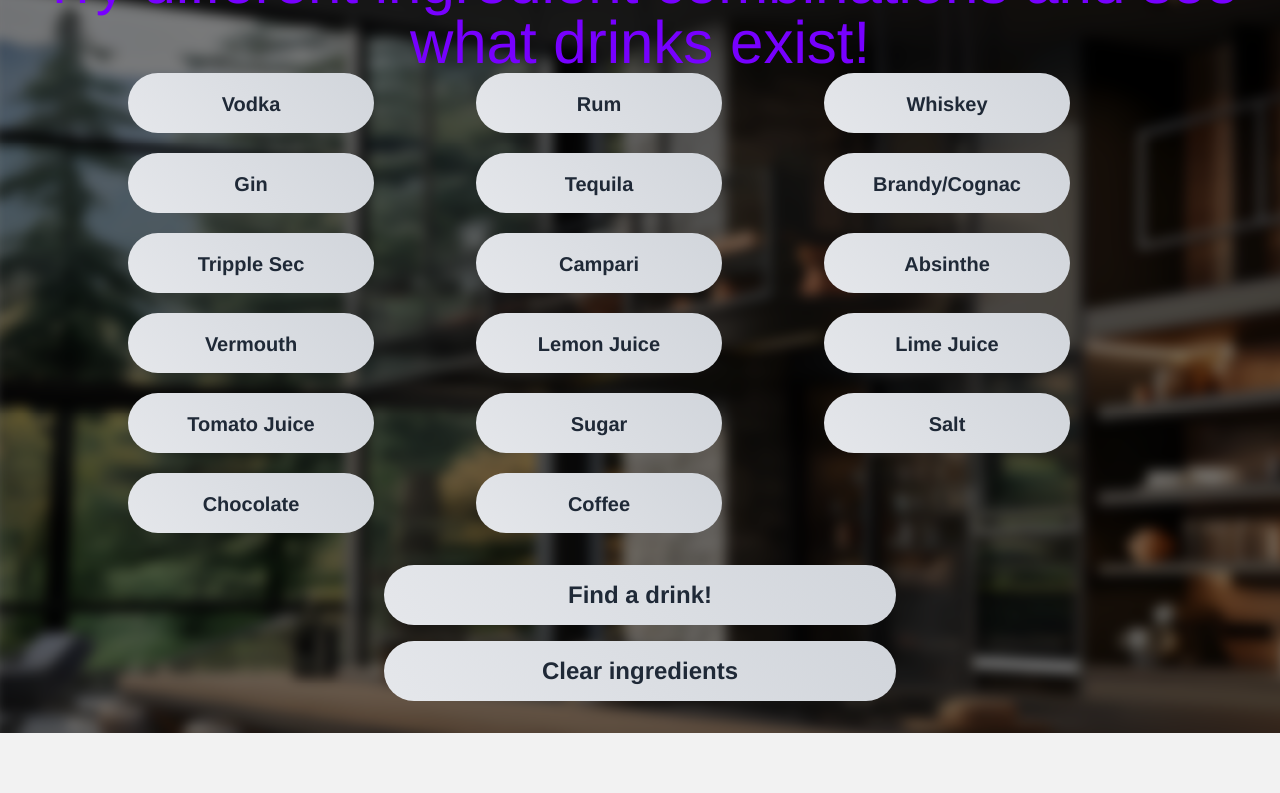
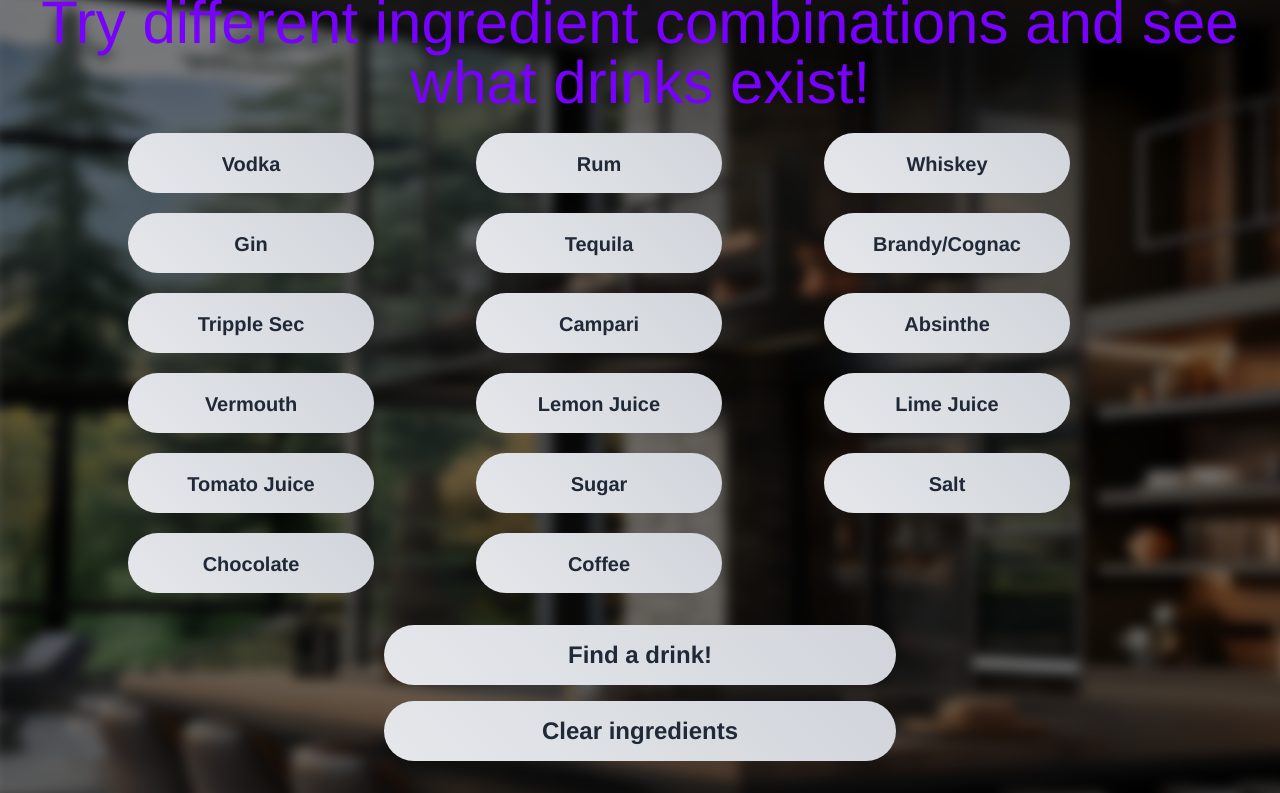
Before and after one commit to phechzzz/BoozeBot, a plain HTML site: page atHome.html in a window 1280 px wide. Shown: the part 127-920 px from the top of the page. Before the commit the page ends 860 px from the top, so only its background shows below. Drawn offline with nearby package versions, Linux system fonts and the light colour scheme.

Commit message:
styling fixes

```diff
--- a/assets/style.css
+++ b/assets/style.css
@@ -268,3 +268,7 @@ margin-bottom: 20px;
 .instructionsEl{
     color: white;
 }
+
+.choose{
+    margin-top: 40px;
+}
--- a/atHome.html
+++ b/atHome.html
@@ -15,7 +15,7 @@
 <nav class="nav">
       <img src="assets/boozebot logo.png" alt="Boozebot logo">
   </nav>
-    <h3 class="text-6xl">Try different ingredient combinations and see what drinks exist!</h3>
+    <h3 class="text-6xl choose">Try different ingredient combinations and see what drinks exist!</h3>
 
 
 
@@ -23,23 +23,23 @@
   <ul id="alcohol" class="container">
 
 
-        <li><button id="vodka">Vodka</button></li>
-        <li><button id="rum">Rum</button></li>
-        <li><button id="whiskey">Whiskey</button></li>
-        <li><button id="gin">Gin</button></li>
-        <li><button id="tequila">Tequila</button></li>
-        <li><button id="brandy">Brandy/Cognac</button></li>
-        <li><button id="trippleSec">Tripple Sec</button></li>
-        <li><button id="campari">Campari</button></li>
-        <li><button id="absinthe">Absinthe</button></li>
-        <li><button id="vermouth">Vermouth</button></li>
-        <li><button id="lemon">Lemon Juice</button></li>
-        <li><button id="lime">Lime Juice</button></li>
-        <li><button id="tomato">Tomato Juice</button></li>
-        <li><button id="sugar">Sugar</button></li>
-        <li><button id="salt">Salt</button></li>
-        <li><button id="chocolate">Chocolate</button></li>
-        <li><button id="coffee">Coffee</button></li>
+        <li><button id="vodka" class="rounded-full">Vodka</button></li>
+        <li><button id="rum" class="rounded-full">Rum</button></li>
+        <li><button id="whiskey" class="rounded-full">Whiskey</button></li>
+        <li><button id="gin" class="rounded-full">Gin</button></li>
+        <li><button id="tequila" class="rounded-full">Tequila</button></li>
+        <li><button id="brandy" class="rounded-full">Brandy/Cognac</button></li>
+        <li><button id="trippleSec" class="rounded-full">Tripple Sec</button></li>
+        <li><button id="campari" class="rounded-full">Campari</button></li>
+        <li><button id="absinthe" class="rounded-full">Absinthe</button></li>
+        <li><button id="vermouth" class="rounded-full">Vermouth</button></li>
+        <li><button id="lemon" class="rounded-full">Lemon Juice</button></li>
+        <li><button id="lime" class="rounded-full">Lime Juice</button></li>
+        <li><button id="tomato" class="rounded-full">Tomato Juice</button></li>
+        <li><button id="sugar" class="rounded-full">Sugar</button></li>
+        <li><button id="salt" class="rounded-full">Salt</button></li>
+        <li><button id="chocolate" class="rounded-full">Chocolate</button></li>
+        <li><button id="coffee" class="rounded-full">Coffee</button></li>
 
     </ul>
   </div>
```
Also changed, not shown: atBar.html (+8 -8 lines), index.html (+3 -3 lines).
